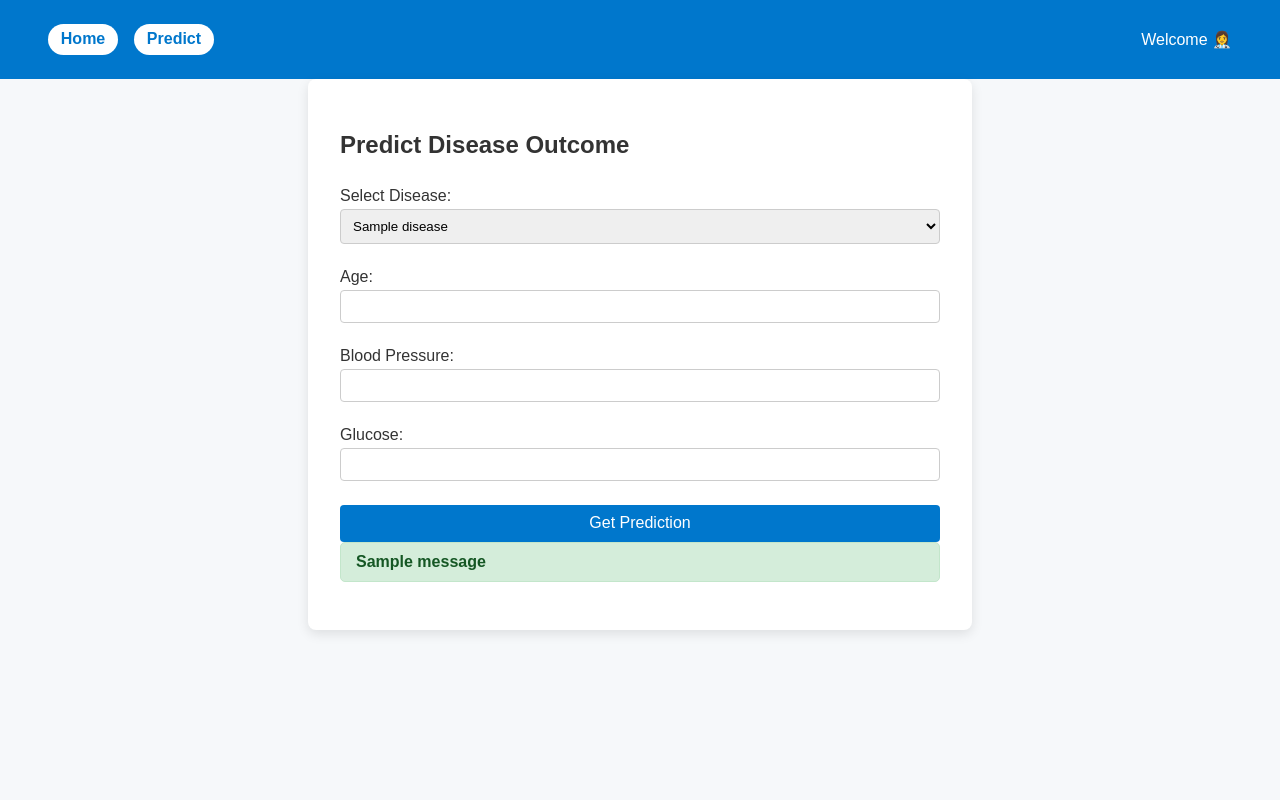
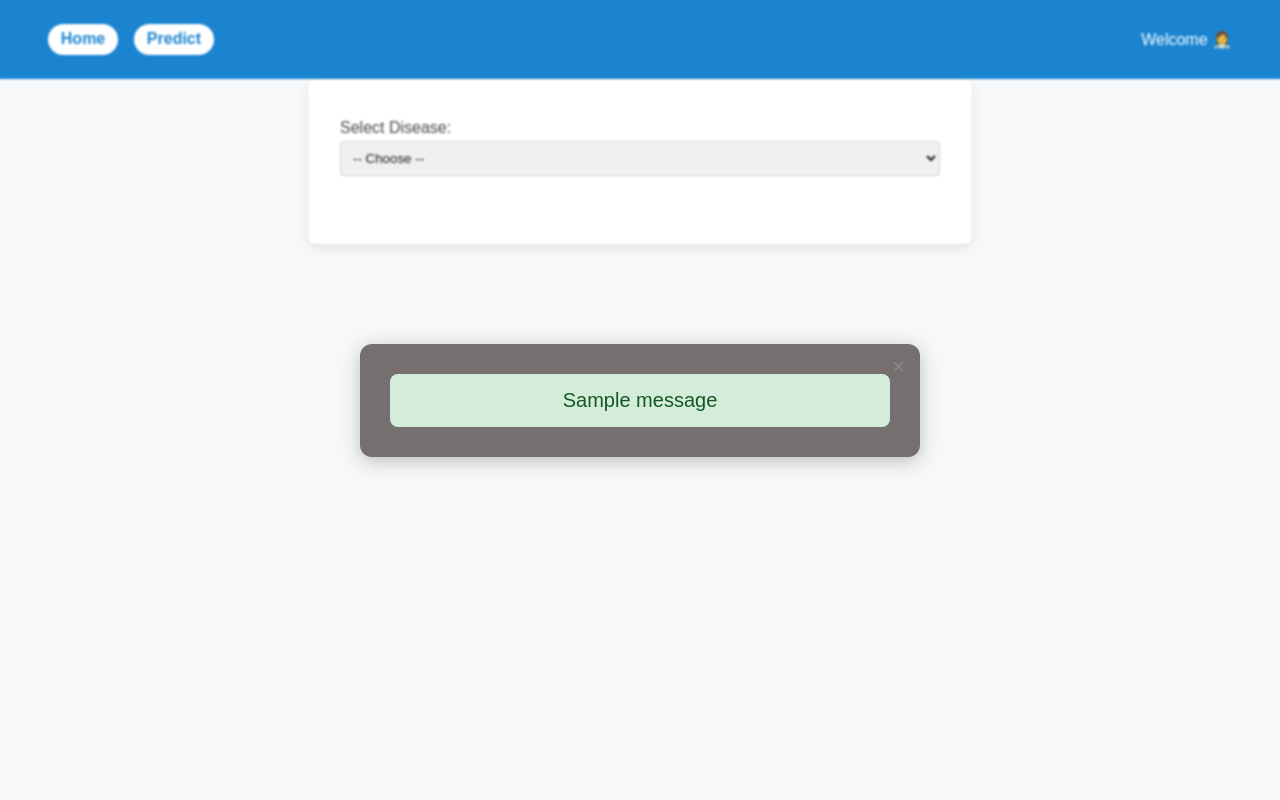
Before and after one commit to nisiw23/DiseasePrediction, a Flask app: template backend/templates/predict.html in a window 1280 px wide. Run offline with Flask 3, Linux system fonts and the light colour scheme; the template is opened without the code that fills it: most values are stand-ins (such as "Sample title", 1, 10 or a date in 2020); one stand-in notice (Sample message) is shown.

Commit message:
new changes

```diff
--- a/backend/templates/home.html
+++ b/backend/templates/home.html
@@ -14,6 +14,12 @@
     <label for="file">Upload CSV File:</label>
     <input type="file" name="file" accept=".csv" required>
 
+    <label>Model File (.h5):</label>
+    <input type="file" name="model_file" accept=".h5" required>
+
+    <label>Preprocessing File (.pkl/.json/.py/.txt):</label>
+    <input type="file" name="preprocess_file" accept=".pkl/.json/.py/.txt" required>
+
     <button type="submit">Add</button>
 </form>
 {% endblock %}
--- a/backend/templates/layout.html
+++ b/backend/templates/layout.html
@@ -21,13 +21,74 @@
         {% block content %}{% endblock %}
         {% with messages = get_flashed_messages(with_categories=true) %}
         {% if messages %}
-                <div id="flash-messages">
+          <div id="popup-overlay">
+            <div class="popup">
+              <span class="close-btn" onclick="document.getElementById('popup-overlay').style.display='none'">&times;</span>
               {% for category, message in messages %}
-                        <div class="flash {{ category }}">{{ message }}</div>
+                <div class="popup-message {{ category }}">{{ message }}</div>
               {% endfor %}
+            </div>
           </div>
         {% endif %}
       {% endwith %}
+
+      <style>
+        #popup-overlay {
+          position: fixed;
+          top: 0; left: 0;
+          width: 100vw;
+          height: 100vh;
+          background: rgba(255, 255, 255, 0.1);
+          backdrop-filter: blur(1px); /* ← this creates the blur effect */
+          -webkit-backdrop-filter: blur(1px); /* Safari support */
+          display: flex;
+          justify-content: center;
+          align-items: center;
+          z-index: 9999;
+        }
+
+        .popup {
+          background: rgb(117, 111, 111);
+          padding: 30px;
+          border-radius: 12px;
+          box-shadow: 0 4px 20px rgba(0,0,0,0.25);
+          max-width: 500px;
+          width: 90%;
+          text-align: center;
+          position: relative;
+        }
+
+        .popup-message {
+          font-size: 20px;
+          font-weight: 500;
+          color: #155724;
+        }
+
+        .popup-message.success {
+          color: #155724;
+          background-color: #d4edda;
+          padding: 15px;
+          border-radius: 8px;
+        }
+
+        .popup-message.error {
+          color: #721c24;
+          background-color: #f8d7da;
+          padding: 15px;
+          border-radius: 8px;
+        }
+
+        .close-btn {
+          position: absolute;
+          top: 10px;
+          right: 15px;
+          font-size: 22px;
+          cursor: pointer;
+          color: #888;
+        }
+      </style>
+
+
     </main>
 </body>
 </html>
--- a/backend/templates/predict.html
+++ b/backend/templates/predict.html
@@ -1,25 +1,66 @@
 {% extends "layout.html" %}
 
 {% block content %}
-<h2>Predict Disease Outcome</h2>
-
 <form action="/proxy/5000/predict/submit" method="post">
     <label for="disease_id">Select Disease:</label>
-    <select name="disease_id" required>
+    <select id="disease-select" name="disease_id" required>
+        <option value="">-- Choose --</option>
         {% for disease in diseases %}
             <option value="{{ disease.id }}">{{ disease.name }}</option>
         {% endfor %}
     </select>
 
-    <label>Age:</label>
-    <input type="number" name="age" required>
+    <!-- Dynamically populated fields -->
+    <div id="form-inputs" style="margin-top: 20px;"></div>
 
-    <label>Blood Pressure:</label>
-    <input type="number" name="blood_pressure" required>
+    <button type="submit" id="submit-button" style="display: none; margin-top: 20px;">View Results</button>
+</form>
 
-    <label>Glucose:</label>
-    <input type="number" name="glucose" required>
+<script>
+document.getElementById("disease-select").addEventListener("change", async function () {
+  const diseaseId = this.value;
+  const formInputsContainer = document.getElementById("form-inputs");
+  const submitButton = document.getElementById("submit-button");
 
-    <button type="submit">Get Prediction</button>
-</form>
+  formInputsContainer.innerHTML = "";
+  submitButton.style.display = "none";
+
+  if (!diseaseId) return;
+
+  try {
+    const response = await fetch(`${window.location.origin}/proxy/5000/diseases/${diseaseId}/columns`);
+    const columns = await response.json();
+
+    if (Array.isArray(columns)) {
+      columns.forEach(col => {
+        const wrapper = document.createElement("div");
+        wrapper.style.marginBottom = "15px";
+
+        const label = document.createElement("label");
+        label.textContent = col + ":";
+        label.setAttribute("for", col);
+        label.style.display = "block";
+        label.style.marginBottom = "5px";
+
+        const input = document.createElement("input");
+        input.type = "text";
+        input.name = col;
+        input.required = true;
+        input.style.width = "100%";
+        input.style.padding = "8px";
+        input.style.boxSizing = "border-box";
+
+        wrapper.appendChild(label);
+        wrapper.appendChild(input);
+        formInputsContainer.appendChild(wrapper);
+      });
+
+      submitButton.style.display = "block";
+    }
+  } catch (err) {
+    console.error("Failed to fetch columns:", err);
+  }
+});
+</script>
+
 {% endblock %}
```
Also changed, not shown: backend/query_db.py (added, +19 -0 lines), backend/routes/disease.py (+70 -13 lines), backend/routes/predict.py (+54 -43 lines), backend/utils/preprocessing.py (added, +42 -0 lines), backend/database/app.db. Lines whose indentation alone changed are shown as unchanged.
